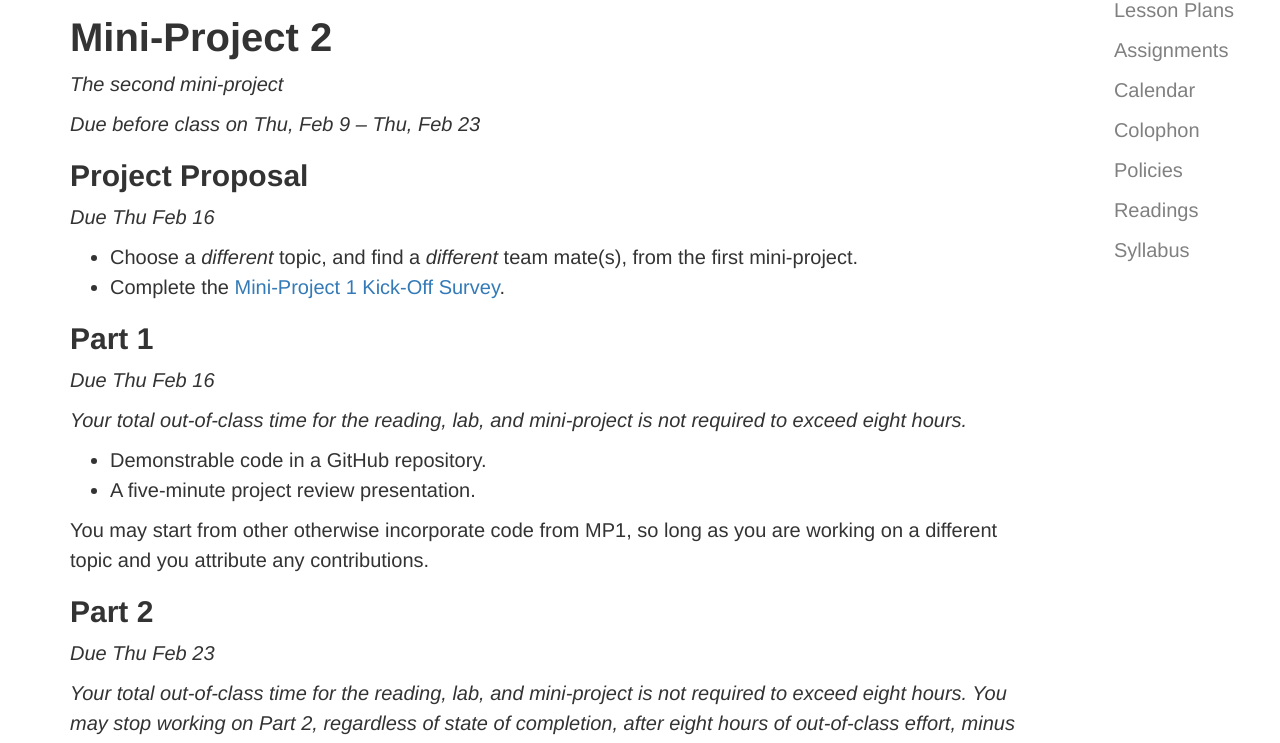
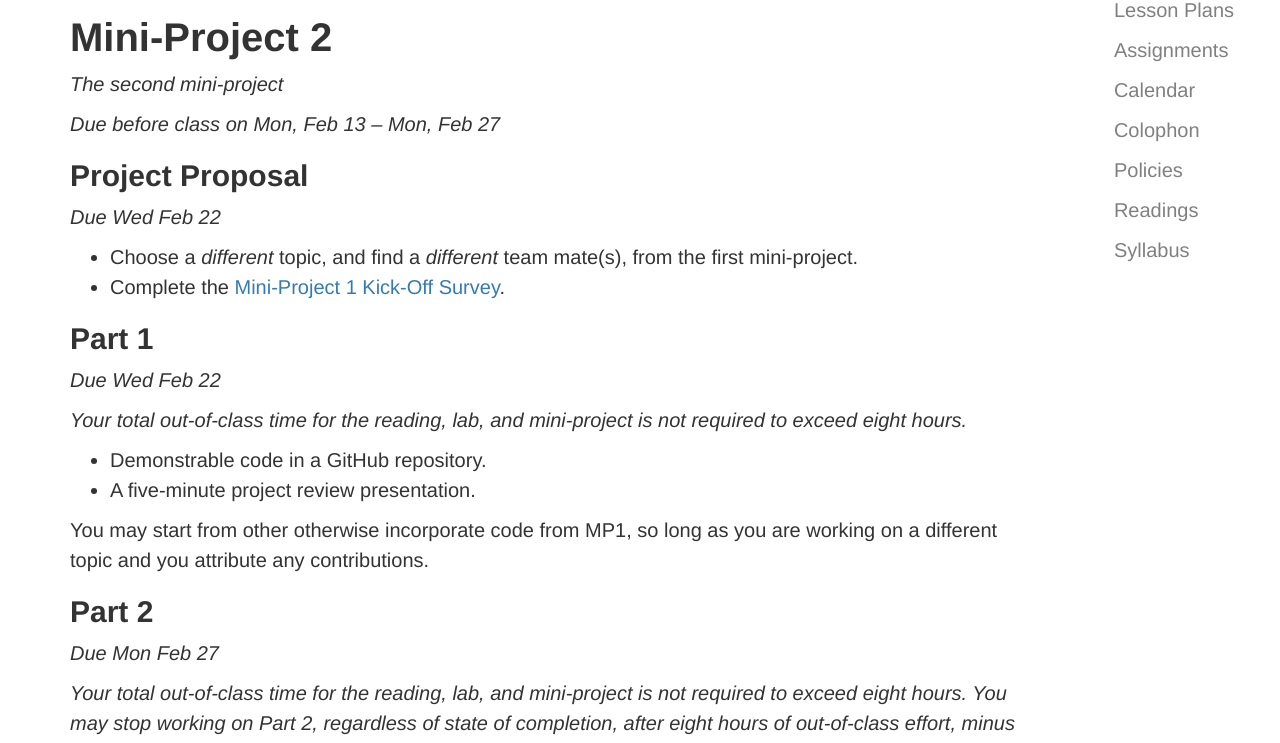
Before and after one commit to osteele/hackingthelibrary.org, a Jekyll site: the page built from _assignments/mini-project-2.md, in a window 1280 px wide. Shown: the part 238-981 px from the top of the page. Built offline with Jekyll 4.4.1, drawn with Linux system fonts in a browser that asks for light colours.

Commit message:
update for snow day

```diff
--- a/_assignments/mini-project-2.md
+++ b/_assignments/mini-project-2.md
@@ -2,16 +2,16 @@
 title: Mini-Project 2
 description: 'The second mini-project'
 date: 2017-02-08
-due_date: 2017-02-23
+due_date: 2017-02-27
 parts:
   - name: Project Proposal
-    due_date: 2017-02-09
+    due_date: 2017-02-13
     tag: project-proposal
   - name: Part 1
-    due_date: 2017-02-16
+    due_date: 2017-02-22
     tag: part-1
   - name: Part 2
-    due_date: 2017-02-23
+    due_date: 2017-02-27
     tag: part-2
 ---
 
```
Also changed, not shown: _assignments/mini-project-1.md (+2 -2 lines), _days/day-8.md (+5 -2 lines).
